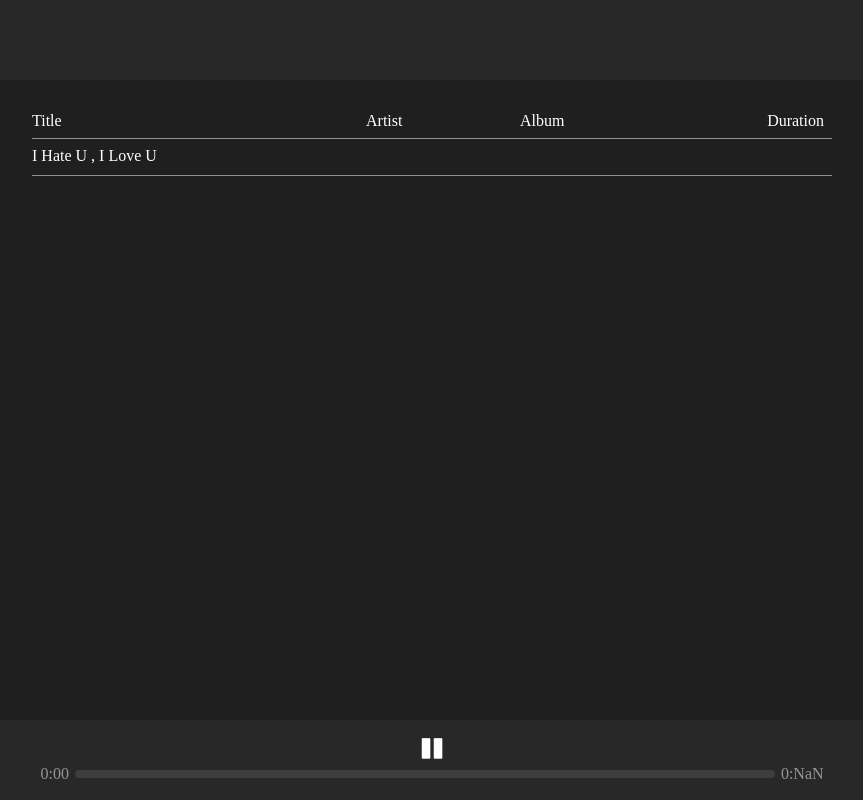
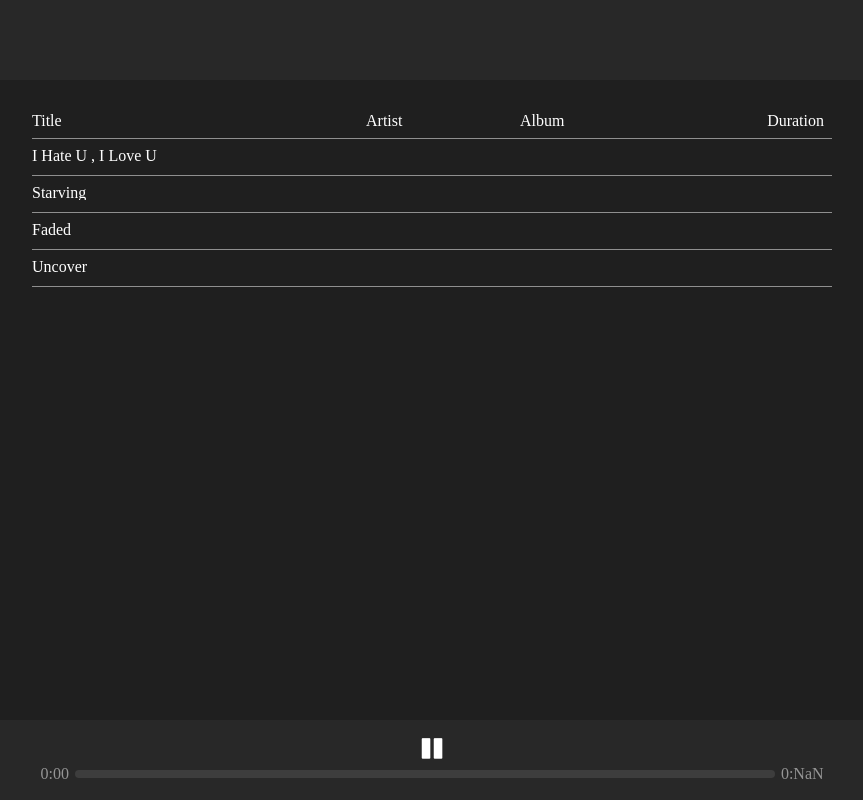
Before and after one commit to eeshani-p01/Songify-app, a plain HTML site: page index.html in a window 1280 px wide. Both pictures are taken after a click on the icon 639 px from the left and 748 px from the top of the page. Shown: the whole page, without its empty margins (208-1071 px from the left). Drawn offline with Linux system fonts and the light colour scheme.

Commit message:
Playlist added

```diff
--- a/index.html
+++ b/index.html
@@ -32,10 +32,19 @@
                 </div>
                 <div class="song-list">
                   <div class="song">
-                      <span class="song-name"></span>
-                      <span class="song-artist"></span>
+                      <span id="song1" class="song-name"></span>
+                    <!--  <span class="song-artist"></span>
                       <span class="song-album"></span>
-                      <span class="song-length"></span>
+                      <span class="song-length"></span>-->
+                  </div>
+                  <div class="song">
+                  <span id="song2" class="song-name"> </span>
+                  </div>
+                  <div class="song">
+                      <span id="song3" class="song-name"> </span>
+                  </div>
+                  <div class="song">
+                      <span id="song4" class="song-name"> </span>
                   </div>
                 </div>
             </section>
@@ -59,8 +68,7 @@
     </script>
     <script>
 
-    function fancyTimeFormat(time)
-    {
+    function fancyTimeFormat(time){
         // Hours, minutes and seconds
         var hrs = ~~(time / 3600);              //~~ means Math.floor
         var mins = ~~((time % 3600) / 60);
@@ -77,19 +85,6 @@
         return ret;
     }
 
-    function toggleSong(){
-      var song = document.querySelector('audio');
-      if (song.paused == true) {
-          console.log('Playing');
-          $('.play-icon').removeClass('fa-play').addClass('fa-pause');
-          song.play();
-      } else {
-          console.log('Pausing');
-          $('.play-icon').removeClass('fa-pause').addClass('fa-play');
-          song.pause();
-      }
-    }
-
     function updateCurrentTime() {
       var song = document.querySelector('audio');
       //console.log(song.currentTime);
@@ -102,13 +97,48 @@
       $('.song-duration').text(duration);
     }
 
+    function toggleSong(){
+      var song = document.querySelector('audio');
+      if (song.paused == true) {
+          //console.log('Playing');
+          $('.play-icon').removeClass('fa-play').addClass('fa-pause');
+          song.play();
+      } else {
+          //console.log('Pausing');
+          $('.play-icon').removeClass('fa-pause').addClass('fa-play');
+          song.pause();
+      }
+    }
+
+    function addClickOnSongname(songName,position){
+      var song='#song'+position;
+      $(song).click(function(){
+          var audio = document.querySelector('audio');
+          var currentSong=audio.src;
+          if(currentSong.search(songName)!=-1)
+            toggleSong();
+          else{
+            audio.src=songName;
+            toggleSong();
+          }
+      });
+    }
     window.onload = function() {
       setInterval(function(){
         updateCurrentTime();
       },1000);
-      var songName = 'I Hate U ,  I Love U';
-      $('.song-name').text(songName);
-    }
+
+      var songList =['I Hate U , I Love U','Starving','Faded','Uncover'];
+      $('#song1.song-name').text(songList[0]);
+      $('#song2.song-name').text(songList[1]);
+      $('#song3.song-name').text(songList[2]);
+      $('#song4.song-name').text(songList[3]);
+
+      var fileName = ['song.mp3','song2.mp3','song3.mp3','song4.mp3'];
+      addClickOnSongname(fileName[0],1);
+      addClickOnSongname(fileName[1],2);
+      addClickOnSongname(fileName[2],3);
+      addClickOnSongname(fileName[3],4);
 
       $('.welcome-screen button').on('click', function() {
           var name = $('#name-input').val();
@@ -130,6 +160,7 @@
                       toggleSong();
                   }
       });
+    }
     </script>
 </body>
 
```
Lines whose indentation alone changed are shown as unchanged.
